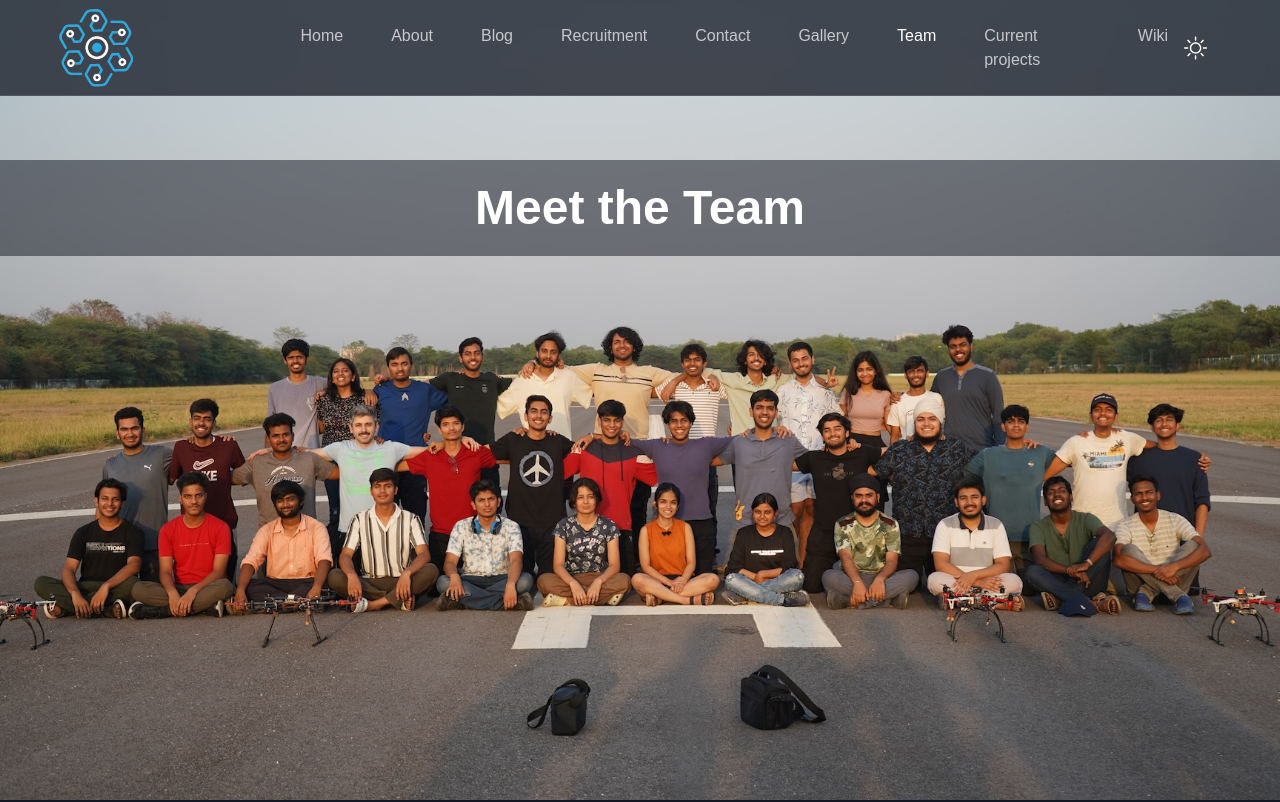
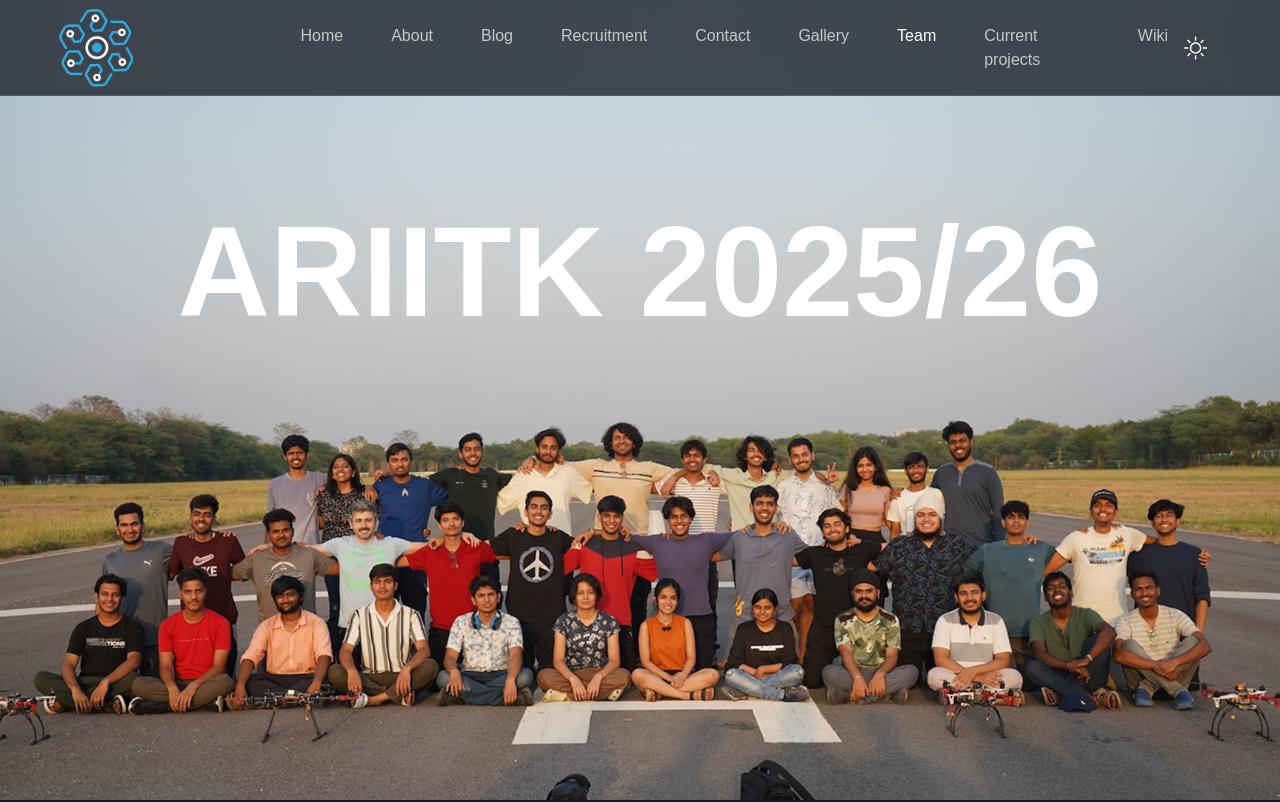
Before and after one commit to AerialRobotics-IITK/ariitk, a Next.js app: page /Team in a window 1280 px wide. Shown: the top 802 px of the page. Built offline with nearby package versions, Linux system fonts and the light colour scheme; a web font is replaced by a local one.

Commit message:
team page parallax scroll

```diff
--- /dev/null
+++ b/components/Team/ParallaxTeam.tsx
@@ -0,0 +1,45 @@
+'use client';
+import { motion, useScroll, useTransform } from "framer-motion";
+import React, { useRef } from "react";
+
+export default function ParallaxTeam() {
+  const ref = useRef(null);
+  const { scrollYProgress } = useScroll({
+    target: ref,
+    offset: ["start start", "end start"],
+  });
+  const backgroundY = useTransform(scrollYProgress, [0, 1], ["0%", "100%"]);
+  const textY = useTransform(scrollYProgress, [0, 1], ["-100%", "330%"]);
+
+  return (
+    <div
+      ref={ref}
+      className="w-full h-screen overflow-hidden relative grid place-items-center"
+    >
+      <motion.h1
+        style={{ y: textY }}
+        className="text-center text-9xl font-extrabold text-white relative z-10"
+      >
+        ARIITK 2025/26
+      </motion.h1>
+
+      <motion.div
+        className="absolute inset-0 z-0"
+        style={{
+          backgroundImage: `url('/images/team/current/teamphoto.jpg')`,
+          backgroundPosition: "bottom",
+          backgroundSize: "cover",
+          y: backgroundY,
+        }}
+      />
+      <div
+        className="absolute inset-0 z-20"
+        style={{
+          backgroundImage: `url('/images/team/current/team-bottom.png')`,
+          backgroundPosition: "bottom",
+          backgroundSize: "cover",
+        }}
+      />
+    </div>
+  );
+}
--- a/components/Team/index.tsx
+++ b/components/Team/index.tsx
@@ -1,5 +1,7 @@
 import Image from "next/image";
 import React from "react";
+import ParallaxTeam from "./ParallaxTeam";
+
 const teamMembersY23=[
   {
     name: "Ayush Goyal",
@@ -254,21 +256,11 @@ const TeamCard = ({ member }) => {
 
 const Team = () => {
   return (
+    <main>
+    <ParallaxTeam />
     <div>
-      {/* current team banner */}
-      <div className="relative h-screen w-full">
-        <img
-          src="/images/team/current/teamphoto.jpg"
-          alt="Team Banner"
-          className="h-full w-full object-cover"
-        />
-        <div className="absolute top-[20%] left-0 w-full bg-black/50 py-6">
-          <h1 className="text-center text-5xl font-extrabold text-white">Meet the Team</h1>
-        </div>
-      </div>
-
       {/*y23s*/}
-      <div className="flex items-center my-12 mt-64">
+      <div className="flex items-center my-12 mt-40">
         <div className="flex-grow border-t border-gray-300 dark:border-gray-600"></div>
         <span className="mx-4 text-6xl font-semibold text-gray-800 dark:text-gray-200">Y23s</span>
         <div className="flex-grow border-t border-gray-300 dark:border-gray-600"></div>
@@ -396,6 +388,7 @@ const Team = () => {
         </div>
       </div>
     </div>
+    </main>
   );
 };
 
```
Also changed, not shown: public/images/team/current/team-bottom.png (added), public/images/team/current/teamphoto.jpg.
